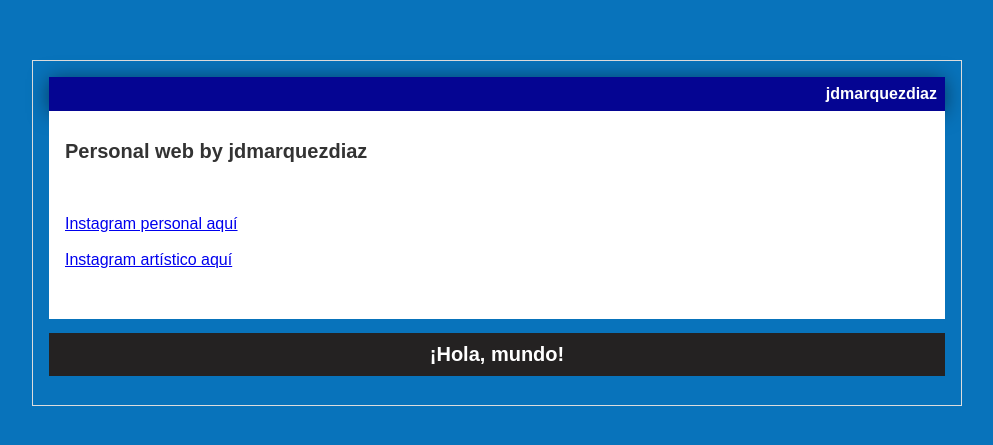
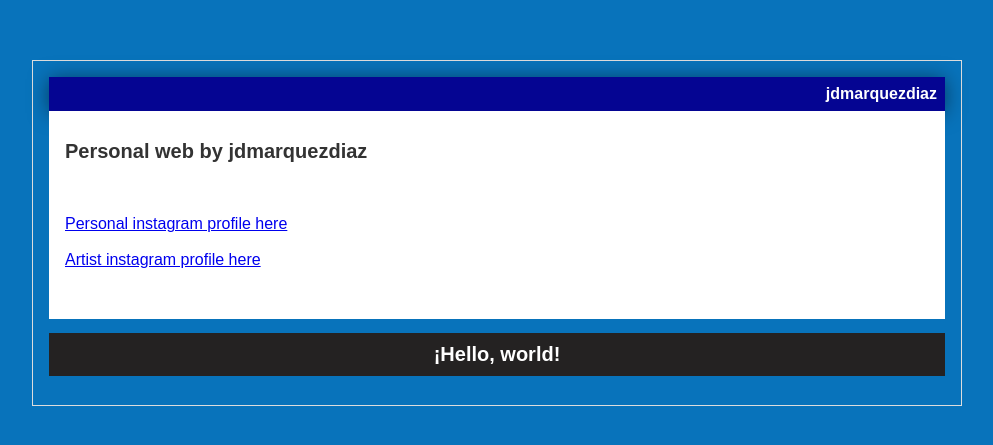
Before and after one commit to jdmarquezdiaz/jdmarquezdiaz, a plain HTML site: page index.html in a window 1280 px wide. Shown: the part 167-612 px from the top of the page, without its empty margins (143-1136 px from the left). Drawn offline with Linux system fonts and the light colour scheme.

Commit message:
version en inglés

```diff
--- a/index.html
+++ b/index.html
@@ -12,14 +12,14 @@
                     <h1>Personal web by jdmarquezdiaz</h1>
                     <p>
                         <br><br>
-                        <a href="https://www.instagram.com/jdmarquezdiaz/" target="_blank" rel="noopener noreferrer"> Instagram personal aqu&iacute </a>
+                        <a href="https://www.instagram.com/jdmarquezdiaz/" target="_blank" rel="noopener noreferrer">Personal instagram profile here </a>
                         <br><br>
-                        <a href="https://www.instagram.com/jdmarquezartist" target="_blank" rel="noopener noreferrer"> Instagram art&iacutestico aqu&iacute </a>
+                        <a href="https://www.instagram.com/jdmarquezartist" target="_blank" rel="noopener noreferrer"> Artist instagram profile here</a>
                         <br><br>
                     </p>
             </div>
             <div>
-                <h1 id="footer">¡Hola, mundo!</h1>
+                <h1 id="footer">¡Hello, world!</h1>
             </div>
         </div>
     </body>
```
